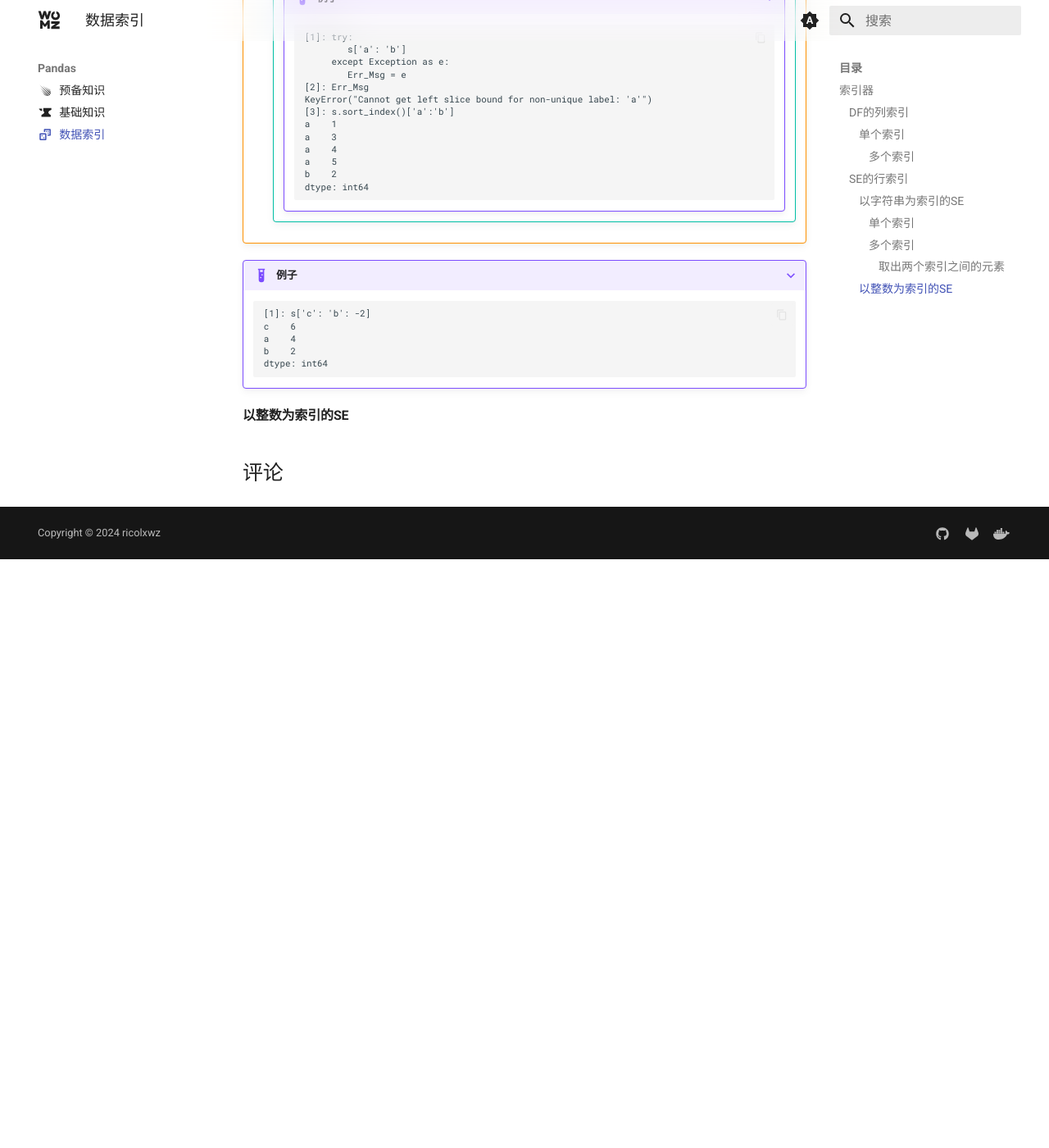
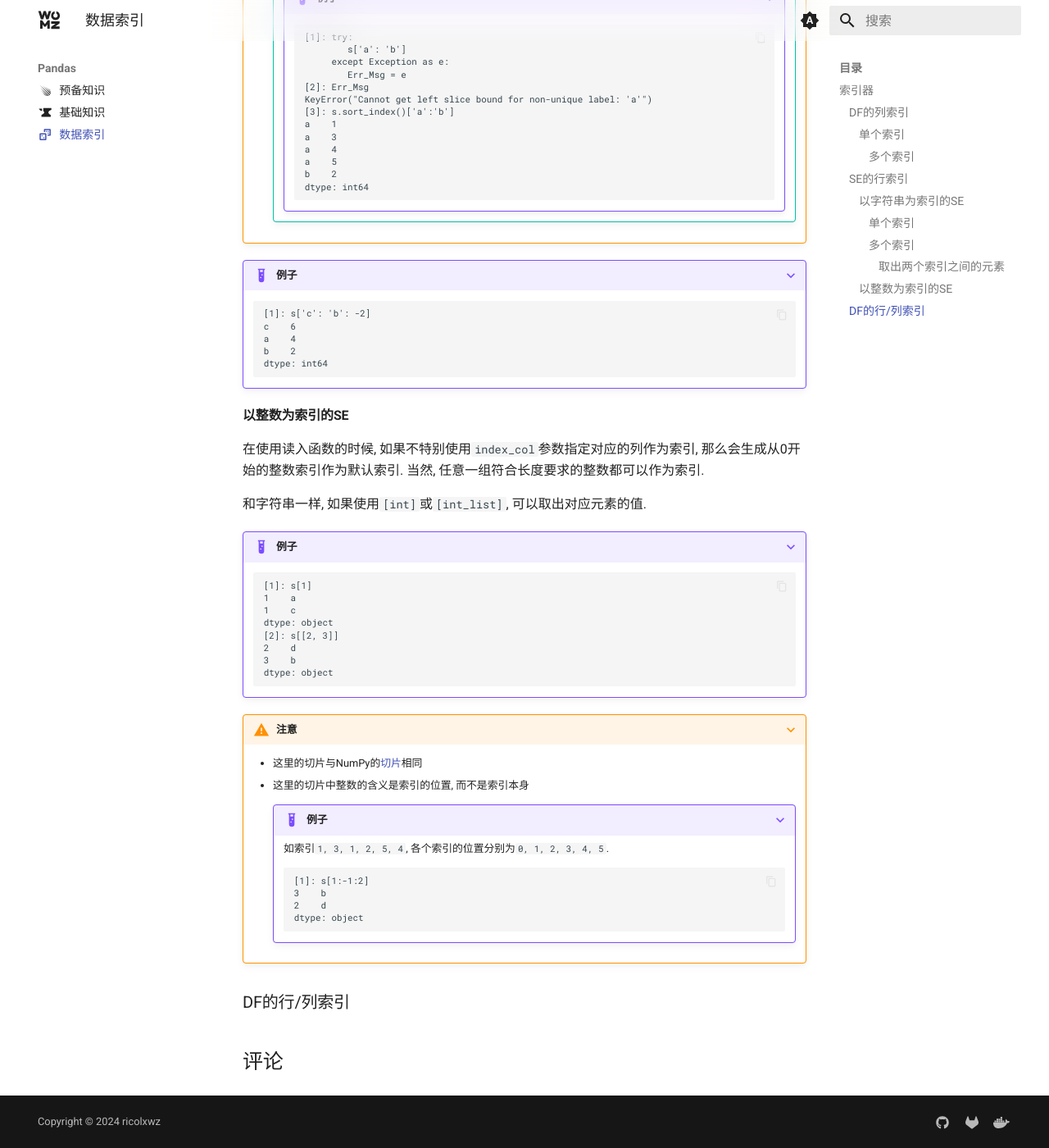
Before and after one commit to sigmax01/py, an MkDocs documentation site: the page built from docs/Pandas/数据索引.md, in a window 1280 px wide and 1400 px high, scrolled down 2636 px. Shown: the whole window at 82% size. Built offline with MkDocs 1.6.1 and Material for MkDocs 9.7.7, drawn with Linux system fonts in a browser that asks for light colours; comment, search, counter and statistics services are not loaded; before the commit the page ends 3318 px from its top, so only the background shows below that.

````diff
--- a/docs/Pandas/数据索引.md
+++ b/docs/Pandas/数据索引.md
@@ -156,3 +156,38 @@
     ```
 
 #### 以整数为索引的SE
+
+在使用读入函数的时候, 如果不特别使用`index_col`参数指定对应的列作为索引, 那么会生成从0开始的整数索引作为默认索引. 当然, 任意一组符合长度要求的整数都可以作为索引.
+
+和字符串一样, 如果使用`[int]`或`[int_list]`, 可以取出对应元素的值.
+
+???+ example "例子"
+
+    ```
+    [1]: s[1]
+    1    a
+    1    c
+    dtype: object
+    [2]: s[[2, 3]]
+    2    d
+    3    b
+    dtype: object
+    ```
+
+???+ warning "注意"
+
+    - 这里的切片与NumPy的[切片](/NumPy/数组索引/#切片索引)相同
+    - 这里的切片中整数的含义是索引的位置, 而不是索引本身
+
+        ???+ example "例子"
+
+            如索引`1, 3, 1, 2, 5, 4`, 各个索引的位置分别为`0, 1, 2, 3, 4, 5`.
+
+            ```
+            [1]: s[1:-1:2]
+            3    b
+            2    d
+            dtype: object
+            ```
+
+### DF的行/列索引
````
